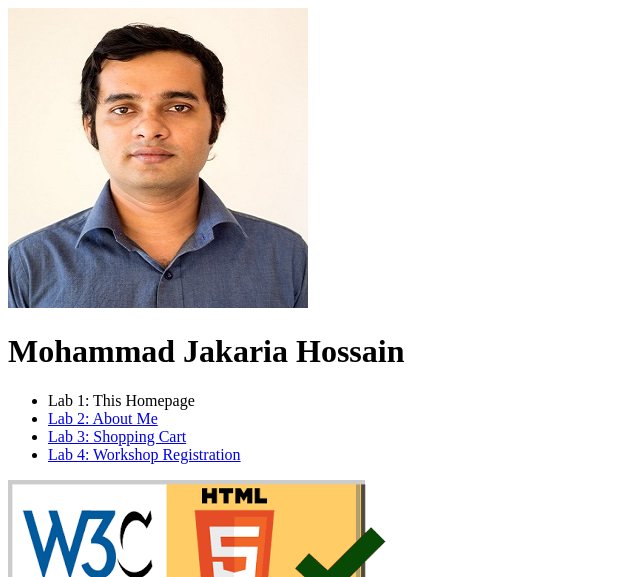
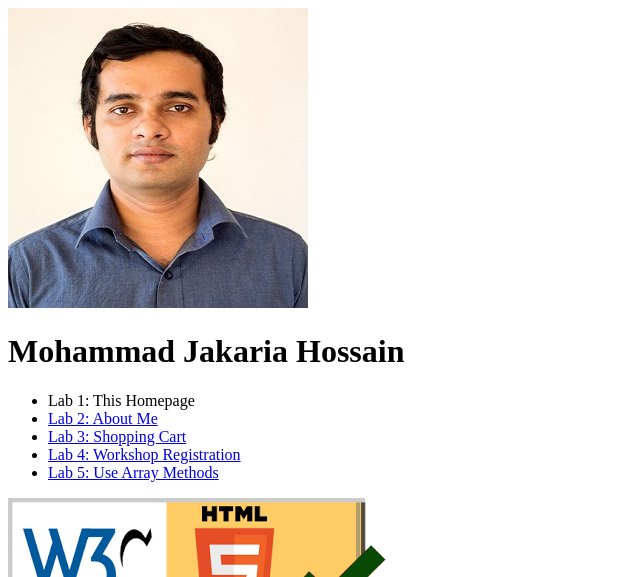
Before and after one commit to hossainmjakaria/hossainmjakaria.github.io, a plain HTML site: page index.html in a window 1280 px wide. Shown: the top 577 px of the page, without its empty margins (0-640 px from the left). Drawn offline with Linux system fonts and the light colour scheme.

Commit message:
modified index & readme file

```diff
--- a/index.html
+++ b/index.html
@@ -15,6 +15,7 @@
         <li><a href="aboutme.html">Lab 2: About Me</a></li>
         <li><a href="shopping-cart.html">Lab 3: Shopping Cart </a></li>
         <li><a href="workshop-registration.html">Lab 4: Workshop Registration</a></li>
+        <li><a href="scripts/lab05.js">Lab 5: Use Array Methods</a></li>
     </ul>
     <p>
         <a href="https://validator.w3.org/nu/?doc=https://hossainmjakaria.github.io/wap/index.html">
```
Also changed, not shown: README.md.
